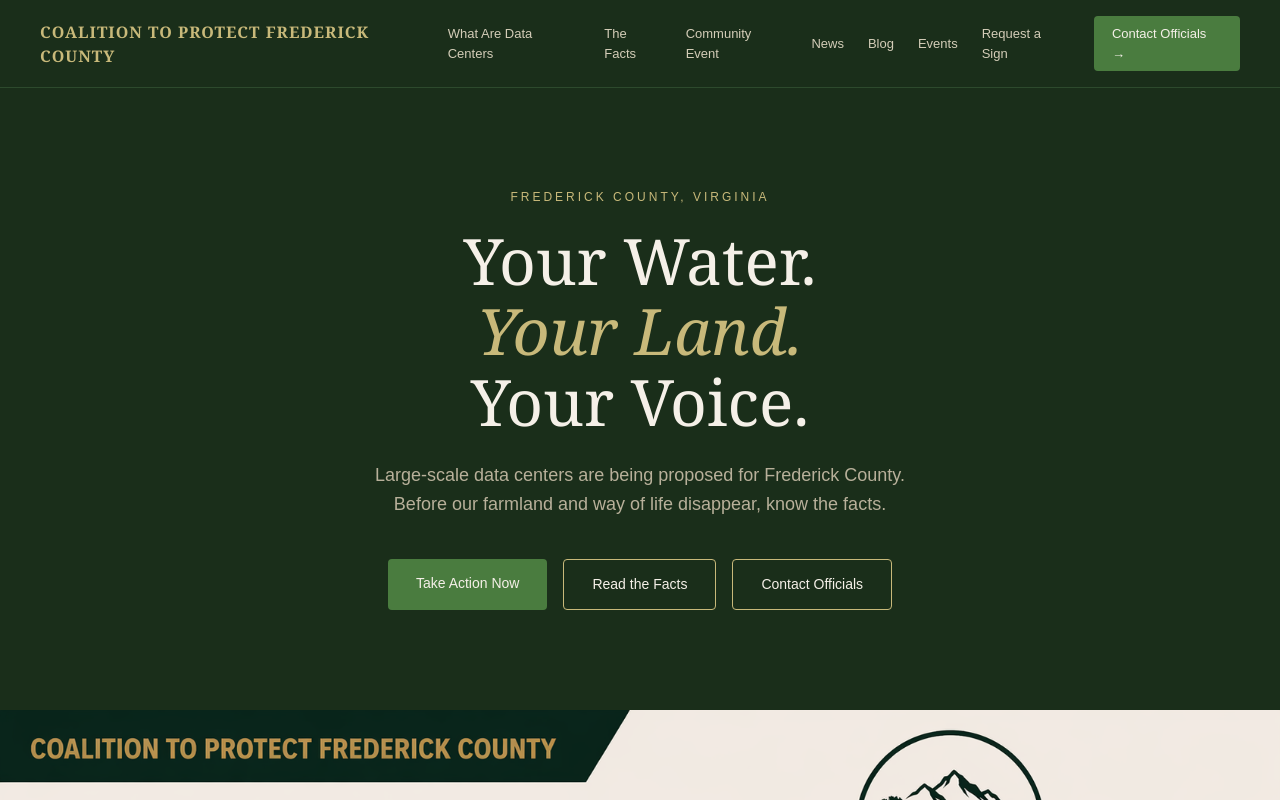
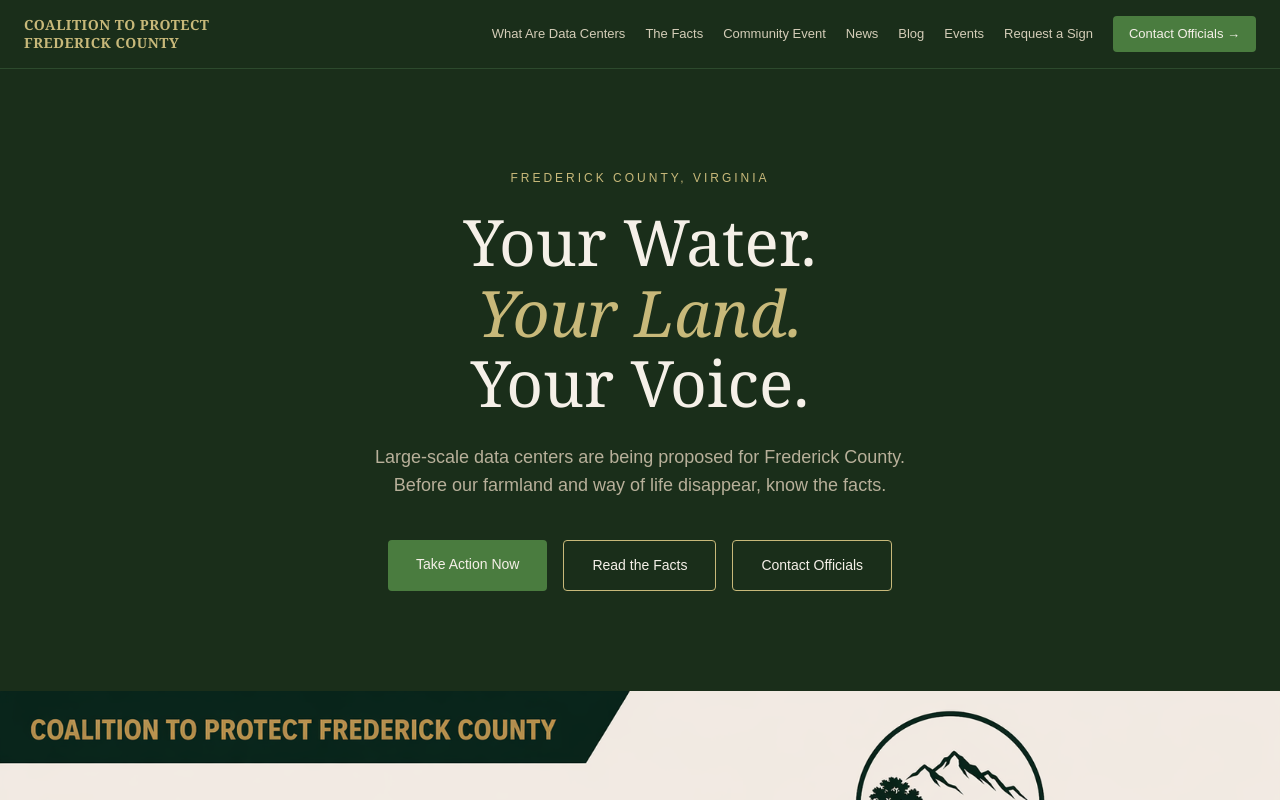
Before and after one commit to jmedic4/Frederickcoalition, a Next.js app: page / in a window 1280 px wide. Shown: the top 800 px of the page. Built offline with nearby package versions, Linux system fonts and the light colour scheme.

Commit message:
mobile hamburger nav

```diff
--- a/app/components/Nav.tsx
+++ b/app/components/Nav.tsx
@@ -1,18 +1,10 @@
+'use client'
+import { useState } from 'react'
+
 export default function Nav() {
-  return (
-    <nav style={{
-      background: '#1a2e1a',
-      padding: '16px 40px',
-      display: 'flex',
-      justifyContent: 'space-between',
-      alignItems: 'center',
-      borderBottom: '1px solid #2d4a2d'
-    }}>
-      <a href="/" style={{ color: '#c8b97a', fontSize: '16px', fontWeight: 'bold', letterSpacing: '1px', fontFamily: 'Georgia, serif', textDecoration: 'none' }}>
-        COALITION TO PROTECT FREDERICK COUNTY
-      </a>
-      <div style={{ display: 'flex', gap: '24px', alignItems: 'center' }}>
-        {[
+  const [menuOpen, setMenuOpen] = useState(false)
+
+  const links = [
     { label: 'What Are Data Centers', href: '/what-are-data-centers' },
     { label: 'The Facts', href: '/facts' },
     { label: 'Community Event', href: '/community-event' },
@@ -20,23 +12,63 @@ export default function Nav() {
     { label: 'Blog', href: '/blog' },
     { label: 'Events', href: '/events' },
     { label: 'Request a Sign', href: '/request-sign' },
-        ].map(link => (
-          <a key={link.label} href={link.href} style={{ color: '#d4cdb8', fontSize: '13px', textDecoration: 'none', fontFamily: 'sans-serif' }}>
+  ]
+
+  return (
+    <nav style={{ background: '#1a2e1a', borderBottom: '1px solid #2d4a2d', position: 'relative', zIndex: 100 }}>
+      <div style={{ padding: '16px 24px', display: 'flex', justifyContent: 'space-between', alignItems: 'center' }}>
+        <a href="/" style={{ color: '#c8b97a', fontSize: '14px', fontWeight: 'bold', letterSpacing: '0.5px', fontFamily: 'Georgia, serif', textDecoration: 'none', lineHeight: '1.3', maxWidth: '200px' }}>
+          COALITION TO PROTECT FREDERICK COUNTY
+        </a>
+
+        {/* Desktop nav */}
+        <div style={{ display: 'flex', gap: '20px', alignItems: 'center' }} className="desktop-nav">
+          {links.map(link => (
+            <a key={link.label} href={link.href} style={{ color: '#d4cdb8', fontSize: '13px', textDecoration: 'none', fontFamily: 'sans-serif', whiteSpace: 'nowrap' }}>
               {link.label}
             </a>
           ))}
-        <a href="/#contact" style={{
-          background: '#4a7c3f',
-          color: '#f5f0e8',
-          padding: '8px 18px',
-          borderRadius: '4px',
-          fontSize: '13px',
-          fontFamily: 'sans-serif',
-          textDecoration: 'none'
-        }}>
+          <a href="/#contact" style={{ background: '#4a7c3f', color: '#f5f0e8', padding: '8px 16px', borderRadius: '4px', fontSize: '13px', fontFamily: 'sans-serif', textDecoration: 'none', whiteSpace: 'nowrap' }}>
             Contact Officials →
           </a>
         </div>
+
+        {/* Hamburger button */}
+        <button
+          onClick={() => setMenuOpen(!menuOpen)}
+          className="hamburger"
+          style={{ background: 'none', border: 'none', cursor: 'pointer', padding: '8px', display: 'none', flexDirection: 'column', gap: '5px' }}
+          aria-label="Menu"
+        >
+          <span style={{ display: 'block', width: '24px', height: '2px', background: '#c8b97a', transition: 'all 0.3s', transform: menuOpen ? 'rotate(45deg) translate(5px, 5px)' : 'none' }} />
+          <span style={{ display: 'block', width: '24px', height: '2px', background: '#c8b97a', transition: 'all 0.3s', opacity: menuOpen ? 0 : 1 }} />
+          <span style={{ display: 'block', width: '24px', height: '2px', background: '#c8b97a', transition: 'all 0.3s', transform: menuOpen ? 'rotate(-45deg) translate(5px, -5px)' : 'none' }} />
+        </button>
+      </div>
+
+      {/* Mobile menu */}
+      {menuOpen && (
+        <div style={{ background: '#1a2e1a', borderTop: '1px solid #2d4a2d', padding: '16px 24px', display: 'flex', flexDirection: 'column', gap: '4px' }} className="mobile-menu">
+          {links.map(link => (
+            <a key={link.label} href={link.href} onClick={() => setMenuOpen(false)} style={{ color: '#d4cdb8', fontSize: '15px', textDecoration: 'none', fontFamily: 'sans-serif', padding: '12px 0', borderBottom: '1px solid #2d4a2d' }}>
+              {link.label}
+            </a>
+          ))}
+          <a href="/#contact" onClick={() => setMenuOpen(false)} style={{ background: '#4a7c3f', color: '#f5f0e8', padding: '14px 16px', borderRadius: '4px', fontSize: '14px', fontFamily: 'sans-serif', textDecoration: 'none', textAlign: 'center', marginTop: '12px' }}>
+            Contact Officials →
+          </a>
+        </div>
+      )}
+
+      <style>{`
+        @media (max-width: 768px) {
+          .desktop-nav { display: none !important; }
+          .hamburger { display: flex !important; }
+        }
+        @media (min-width: 769px) {
+          .mobile-menu { display: none !important; }
+        }
+      `}</style>
     </nav>
   )
 }
```
Lines whose indentation alone changed are shown as unchanged.
